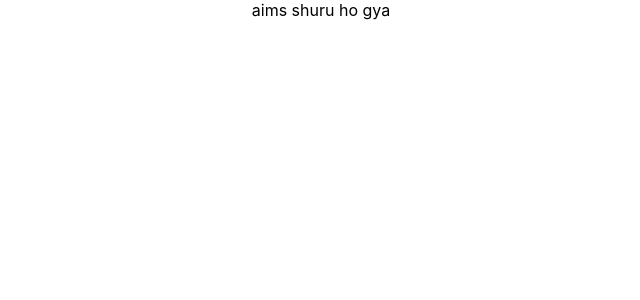
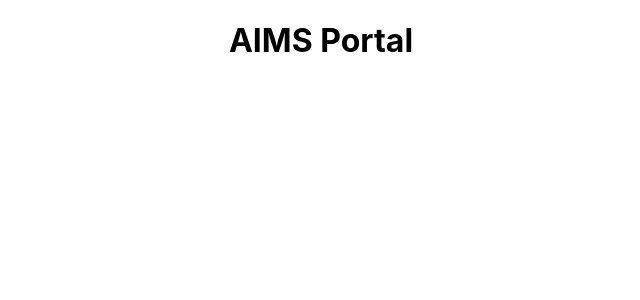
Before and after one commit to Ram-Ratan/aims, a JavaScript app in the folder aims/: page / in a window 1280 px wide. Shown: the top 300 px of the page, without its empty margins (319-959 px from the left). Built offline with nearby package versions, Linux system fonts and the light colour scheme; the HTML template or start-up script is replaced by a standard one.

Commit message:
my first commit in aims portal

```diff
--- a/aims/src/App.js
+++ b/aims/src/App.js
@@ -3,7 +3,7 @@ import './App.css';
 function App() {
   return (
     <div className="App">
-      aims shuru ho gya
+      <h1>AIMS Portal</h1>
     </div>
   );
 }
```
Also changed, not shown: 1 other file (tests, documents, lock files or other folders).
